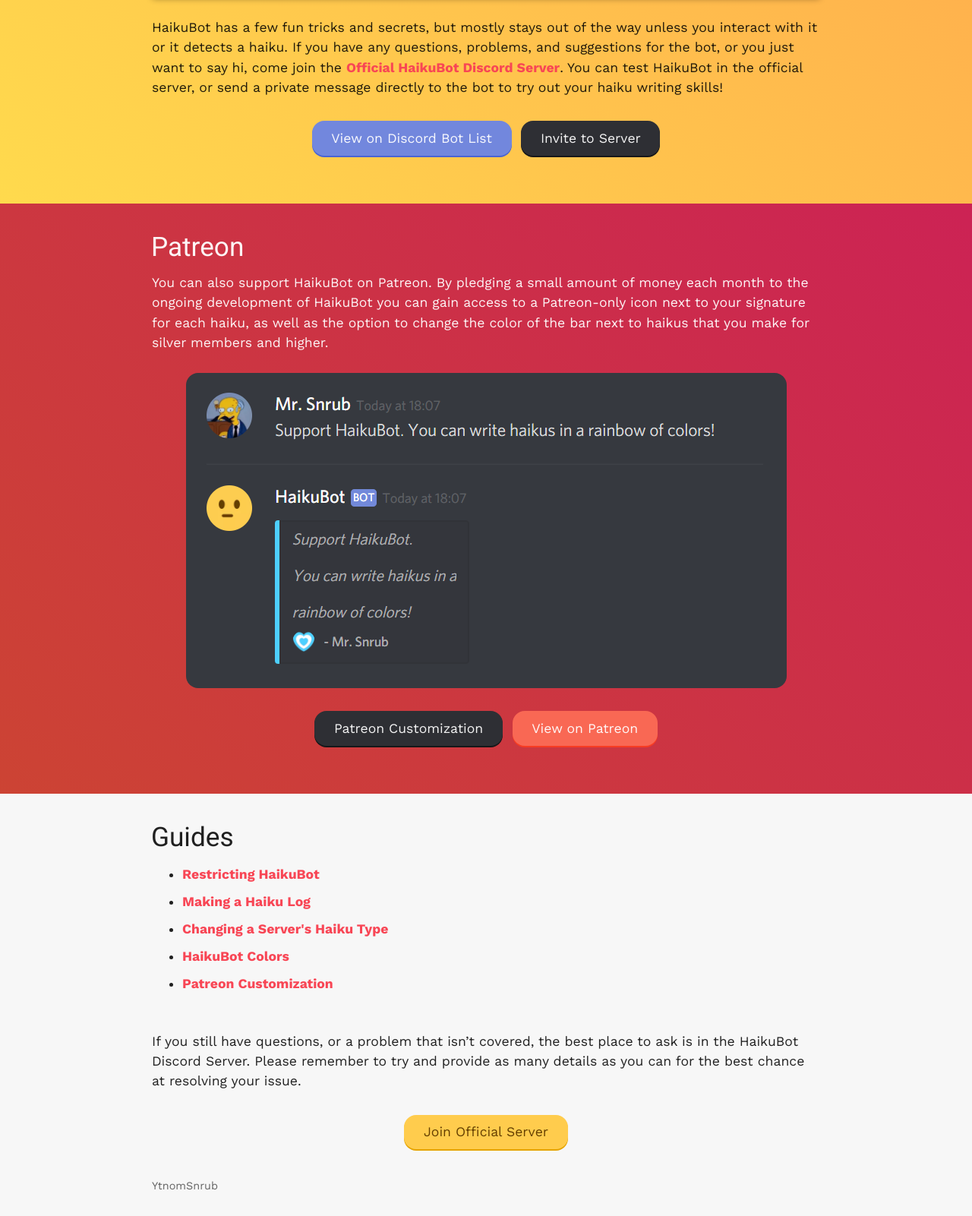
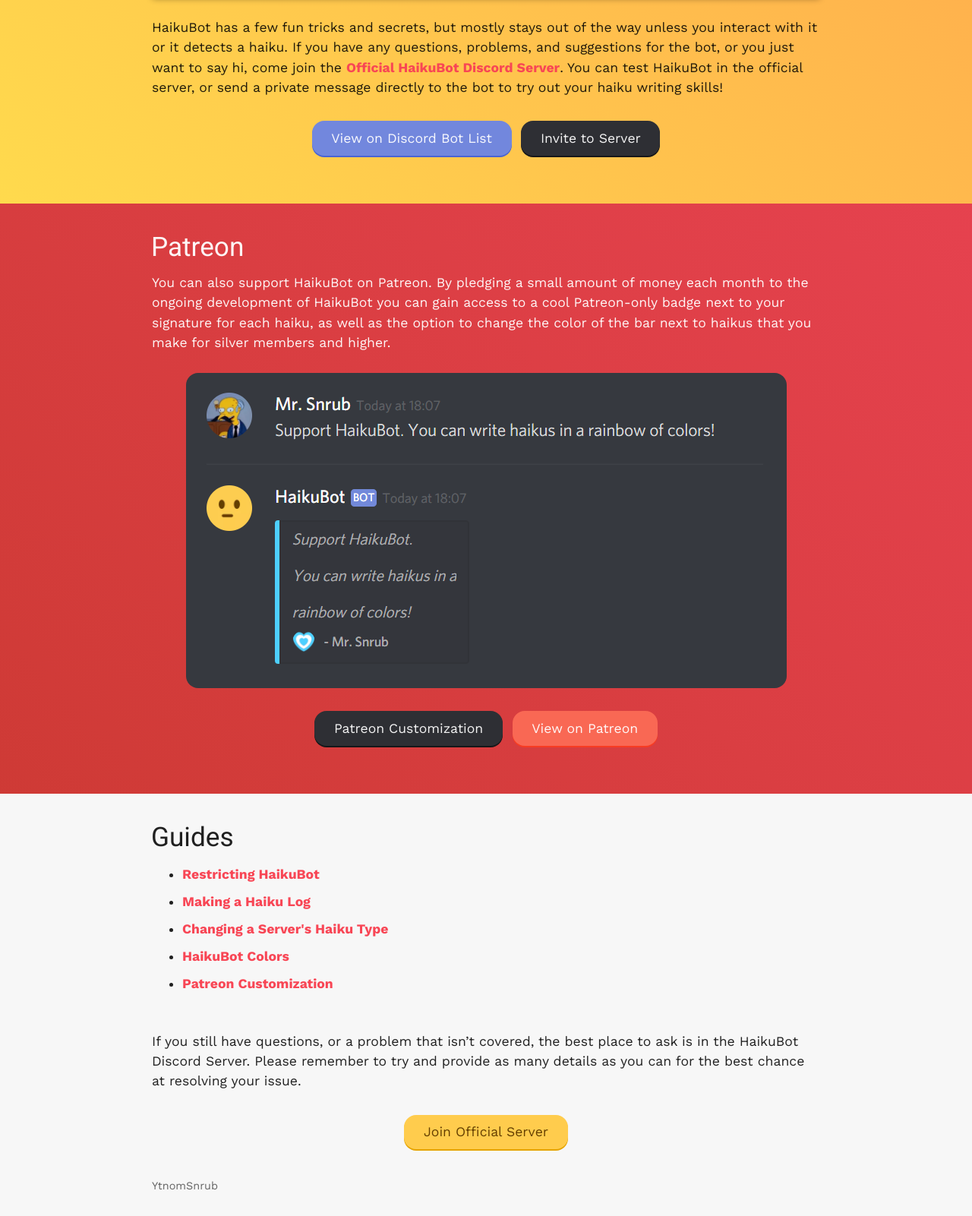
Before and after one commit to YtnomSnrub/ytnomsnrub.github.io, a Jekyll site: the page built from haikubot/index.md, in a window 1280 px wide, cut to the strip 1057-2658 px from the top of the page. Shown: the whole strip at 76% size. Built offline with Jekyll 4.4.1, drawn with Linux system fonts in a browser that asks for light colours; nearby versions of some CDN libraries; our own code applies the rules of GitHub Pages for plain Markdown files.

Commit message:
Display improvements

```diff
--- a/_includes/content/haikubot-patreon.html
+++ b/_includes/content/haikubot-patreon.html
@@ -2,8 +2,8 @@
     <h2 id="Patreon">Patreon</h2>
 
     <p>You can also support HaikuBot on Patreon. By pledging a small amount of money each month to the ongoing
-        development of HaikuBot you can gain access to a Patreon-only icon next to your signature for each haiku, as
-        well as the option to change the color of the bar next to haikus that you make for silver members and higher.
+        development of HaikuBot you can gain access to a cool Patreon-only badge next to your signature for each haiku,
+        as well as the option to change the color of the bar next to haikus that you make for silver members and higher.
     </p>
 
     <img src="/haikubot/img/haiku-patreon.png" alt="HaikuBot on Patreon">
--- a/_scss/fonts.scss
+++ b/_scss/fonts.scss
@@ -24,7 +24,7 @@
     margin-left: -0.03em;
 
     font-family: "Roboto", Arial, Helvetica, sans-serif;
-    font-weight: 400;
+    font-weight: 500;
 }
 
 @mixin font-body {
--- a/_scss/page/panels.scss
+++ b/_scss/page/panels.scss
@@ -18,6 +18,14 @@
 
         content: "";
         transform: translateX(-50%);
+    }
+
+    h1 {
+        font-size: 3.5rem;
+    }
+
+    h2 {
+        font-size: 2.2rem;
     }
 
     &.panel-haikubot {
--- a/_scss/page/text.scss
+++ b/_scss/page/text.scss
@@ -28,7 +28,7 @@
     margin-top: 1rem;
     margin-bottom: 1rem;
 
-    font-size: 2.2rem;
+    font-size: 1.75rem;
 
 @include font-subheading;
 
@@ -38,13 +38,13 @@
 }
 
 h3 {
-    font-size: 1.5rem;
+    font-size: 1.4rem;
 
 @include font-subheading;
 }
 
 h4 {
-    font-size: 1.2rem;
+    font-size: 1.15rem;
 
 @include font-subheading;
 }
--- a/_scss/variables.scss
+++ b/_scss/variables.scss
@@ -21,8 +21,8 @@
 $discord-color: #7287dd;
 $discord-background-color: #36393f;
 $patreon-color: #f96854;
-$patreon-color-background-1: #cc4433;
-$patreon-color-background-2: #cc2255;
+$patreon-color-background-1: #ce3a35;
+$patreon-color-background-2: #e6424f;
 $modis-color: #0088ff;
 $modis-color-background-1: #0066bb;
 $modis-color-background-2: #00bb66;
```
